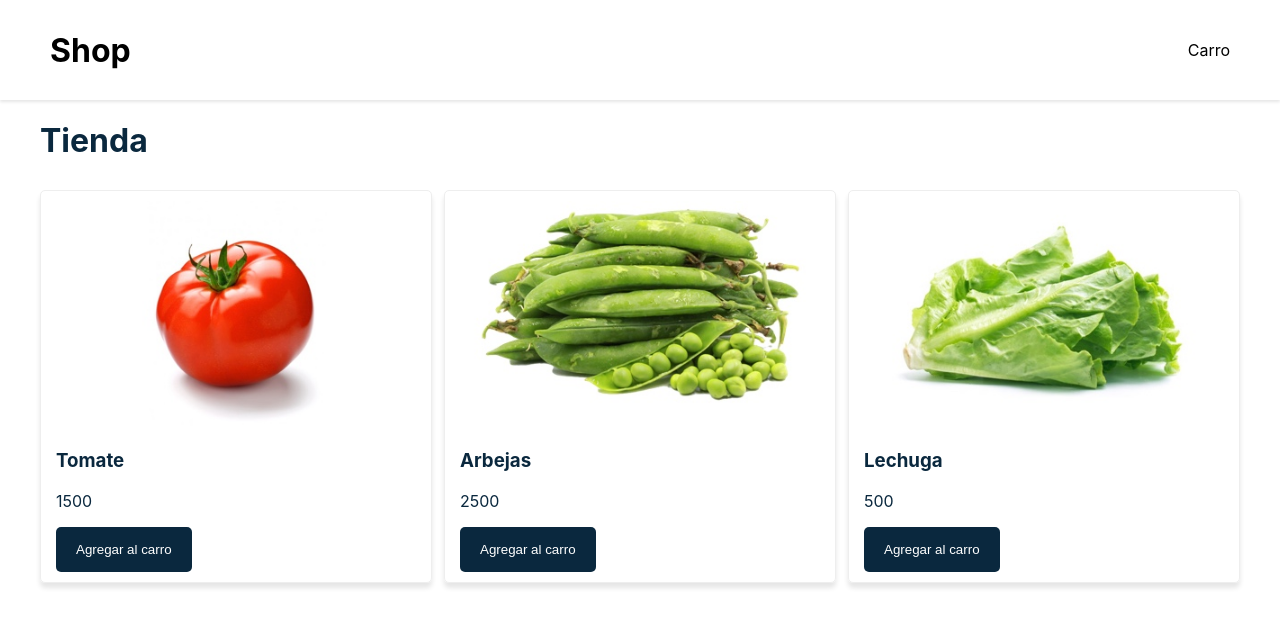
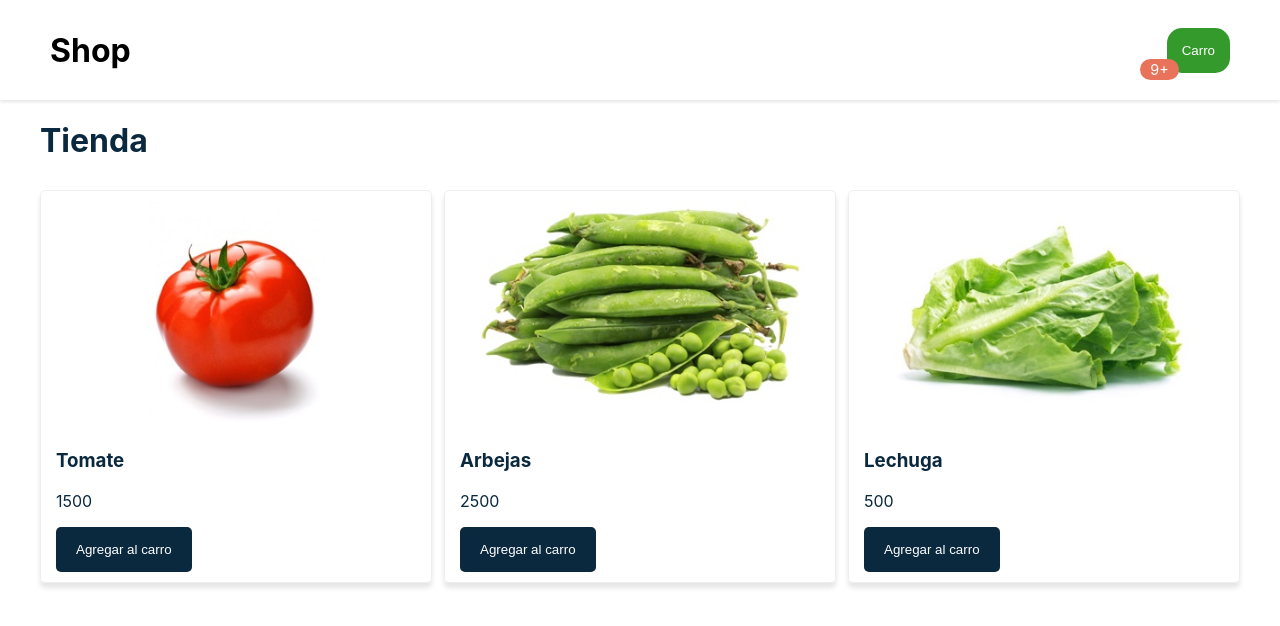
Before and after one commit to PedroPabloYanez/React_carro_compras, a React (Create React App) app: page / in a window 1280 px wide. Shown: the top 626 px of the page. Built offline with nearby package versions, Linux system fonts and the light colour scheme.

Commit message:
component bubble alert

```diff
--- /dev/null
+++ b/src/components/BubbleAlert.js
@@ -0,0 +1,29 @@
+import { Component } from 'react'
+
+const styles = {
+    bubbleAlert: {
+        backgroundColor: '#E9725A',
+        borderRadius: '15px',
+        color: '#fff',
+        padding: '2px 10px',
+        fontSize: '0.9rem',
+        width: '20px',
+    }
+}
+
+class BubbleAlert extends Component {
+    getNumber(n){
+        if(!n) {return ' ' }
+        return n > 9 ? '9+' : n
+    }
+    render(){
+        const { value } = this.props
+        return(
+            <span style={styles.bubbleAlert}>
+                {this.getNumber(value)}
+            </span>
+        )
+    }
+}
+
+export default BubbleAlert;
--- /dev/null
+++ b/src/components/Carro.js
@@ -0,0 +1,35 @@
+import { Component } from 'react'
+import BubbleAlert from './BubbleAlert'
+
+const styles = {
+    carro: {
+        backgroundColor: '#359A2C',
+        color: '#fff',
+        border: 'none',
+        padding: '15px',
+        borderRadius: '15px',
+        cursor: 'pointer',
+    },
+    bubble: {
+        position: 'relative',
+        left: 12,
+        top: 20,
+    }
+}
+
+class Carro extends Component {
+    render(){
+        return(
+            <div>
+                <span style={styles.bubble}>
+                    <BubbleAlert value={10}/>
+                </span>
+                <button style={styles.carro}>
+                    Carro
+                </button>
+            </div>
+        )
+    }
+}
+
+export default Carro;
--- a/src/components/Navbar.js
+++ b/src/components/Navbar.js
@@ -1,5 +1,6 @@
 import { Component } from 'react'
 import Logo from './Logo'
+import Carro from './Carro'
 
 const styles = {
     navbar: {
@@ -19,7 +20,7 @@
         return(
             <nav style={styles.navbar}>
                 <Logo />
-                <p>Carro</p>
+                <Carro />
             </nav>
         )
     }
```
